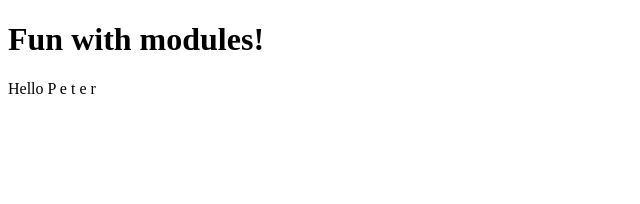
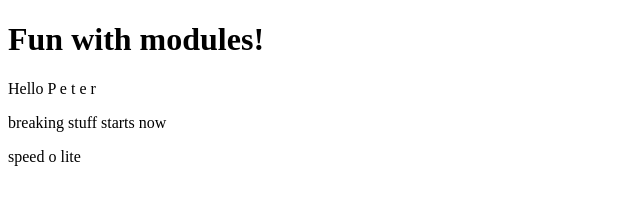
Before and after one commit to monika-tei/modules, a plain HTML site: page index.html in a window 1280 px wide. Shown: the whole page, without its empty margins (0-640 px from the left). Drawn offline with Linux system fonts and the light colour scheme.

Commit message:
part two

```diff
--- a/index.html
+++ b/index.html
@@ -3,13 +3,16 @@
   <head>
     <meta charset="UTF-8" />
     <meta http-equiv="X-UA-Compatible" content="IE=edge" />
-    <script type="module" src="stringscript.js"></script>
-    <script type="module" src="mainscript.js"></script>
     <meta name="viewport" content="width=device-width, initial-scale=1.0" />
     <title>Fun with modules</title>
   </head>
   <body>
     <h1>Fun with modules!</h1>
     <p id="output"></p>
+    <p>breaking stuff starts now</p>
+    <p>speed o lite</p>
+
+    <script type="module" src="stringscript.js"></script>
+    <script type="module" src="mainscript.js"></script>
   </body>
 </html>
--- a/mainscript.js
+++ b/mainscript.js
@@ -25,4 +25,4 @@ function sayHello(name) {
 
 // if the script is at the end, we always put DOMcontent loaded in the beginning;
 // however when we work with modules, we put script in the HEAD of HTML so we make sure that the content will be loaded;
-// this we will also do in REACT
+// this we will also do in
```
